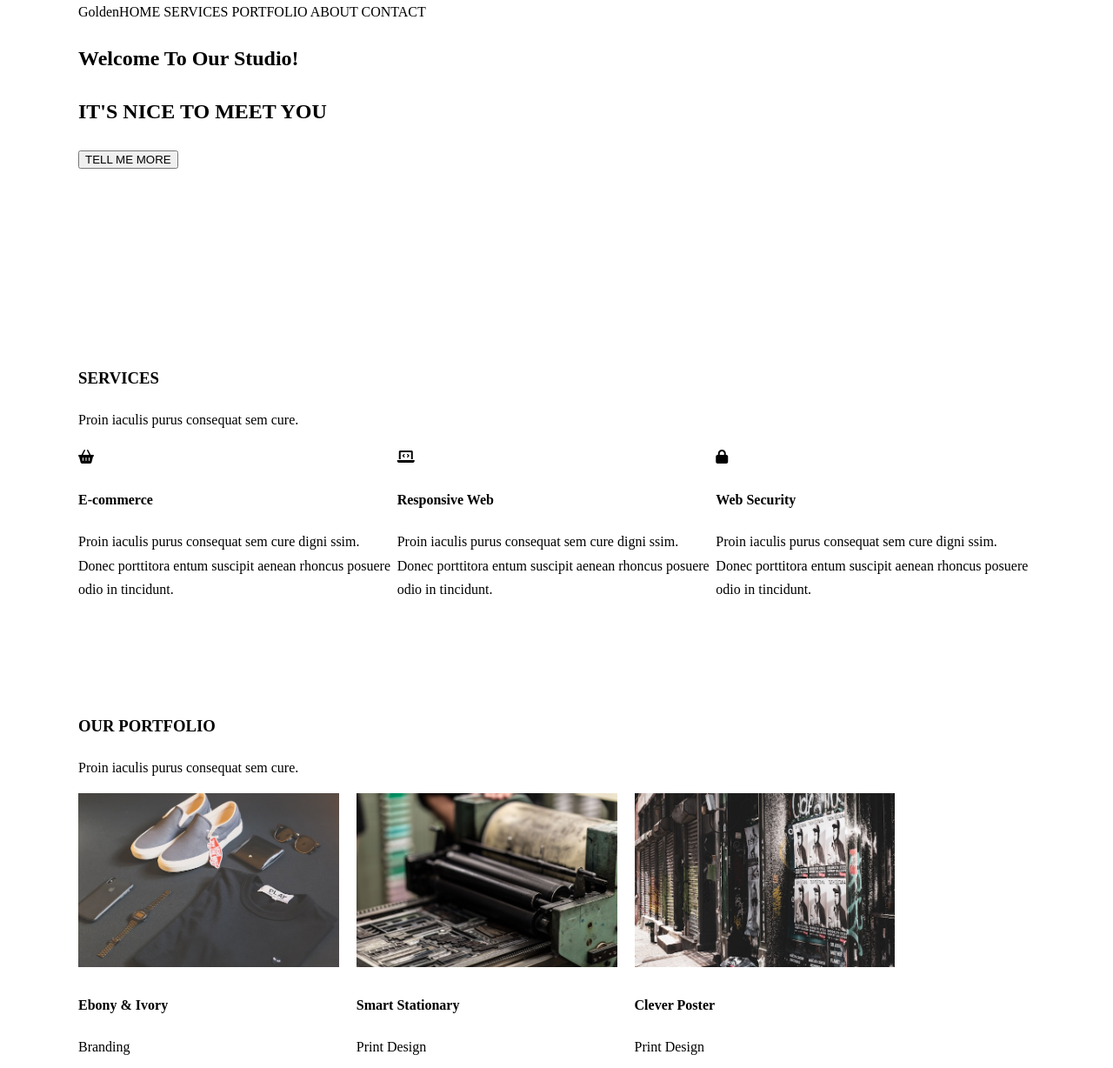
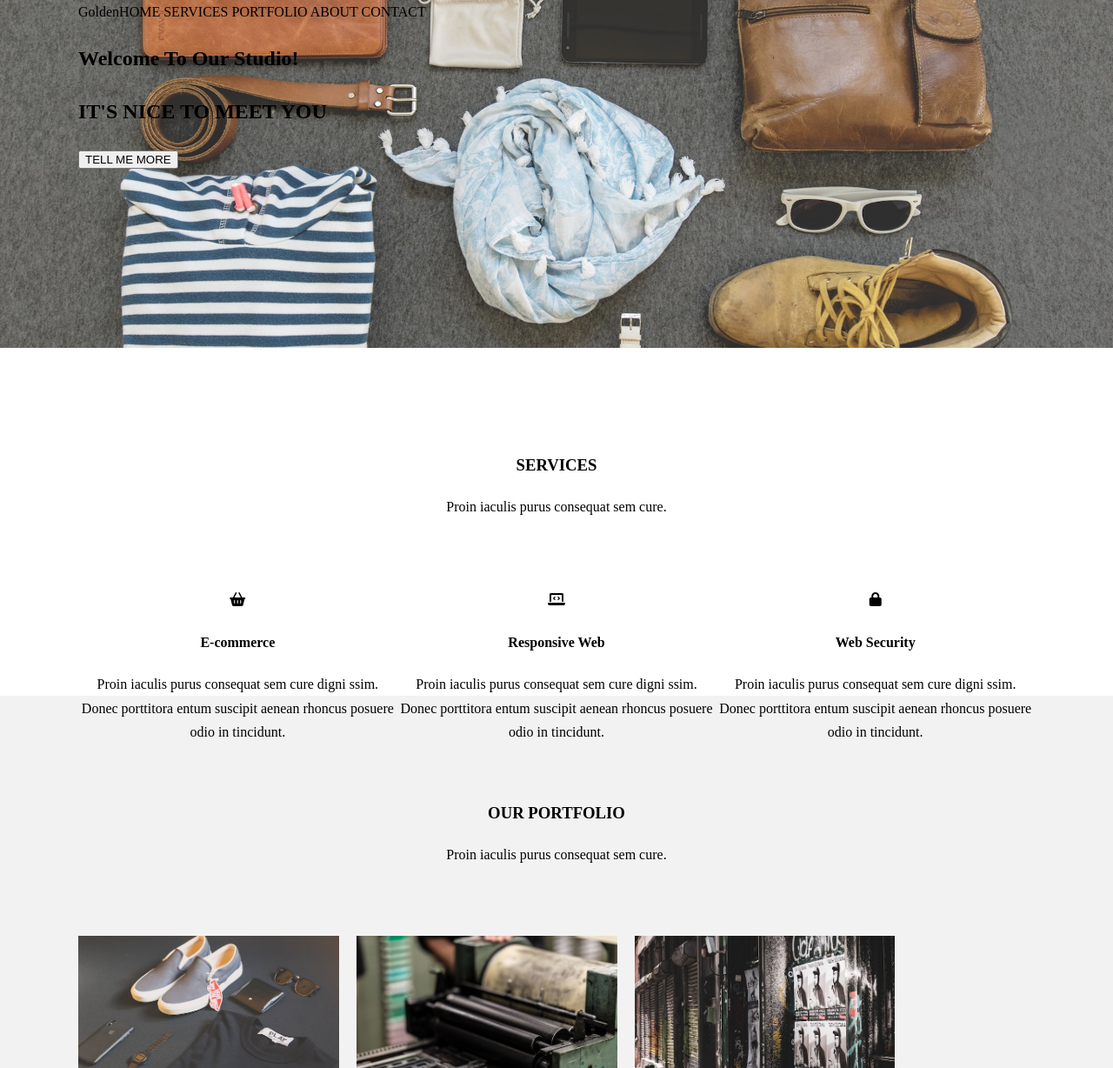
Before and after one commit to litewskidev/landing-page, a website: page index.html in a window 1280 px wide. Shown: the top 1228 px of the page at 87% size. Drawn offline with Linux system fonts and the light colour scheme.

Commit message:
Add backgrounds, margins & align text

```diff
--- a/sass/style.scss
+++ b/sass/style.scss
@@ -16,24 +16,48 @@ body {
     margin: 0 auto;
 }
 
+.page-title {
+    text-align: center;
+    margin-top: 0;
+    padding-top: 100px;
+    margin-bottom: 80px;
+}
+
+/* Welcome */
+
 .main {
     height: 100vh;
 }
 
 .welcome-page {
     height: 50vh;
+    background: url(../images/main.jpg) no-repeat center center fixed;
+    background-size: cover;
+    background-attachment: scroll;
+    margin: 0;
+    padding: 0;
+    overflow: hidden;
 }
 
 .navigation {
     display: flex;
 }
 
+/* Services */
+
 .services-icons {
     display: flex;
 }
 
+.icons-item {
+    text-align: center;
+}
+
+/* Portfolio */
+
 .portfolio {
     height: 100vh;
+    background-color: rgb(243, 242, 242);
 }
 
 .portfolio-grid {
@@ -43,8 +67,16 @@ body {
 
 .portfolio-image img {
     height: 200px;
+}
+
+.portfolio-item {
     margin-right: 20px;
+    margin-bottom: 20px;
+    background-color: rgb(255, 255, 255);
+    text-align: center;
 }
+
+/* Footer */
 
 .footer .container {
     display: flex;
@@ -54,4 +86,3 @@ body {
     list-style: none;
     display: flex;
 }
-/* Navigation */
```
Also changed, not shown: css/style.css, 1 other file.
